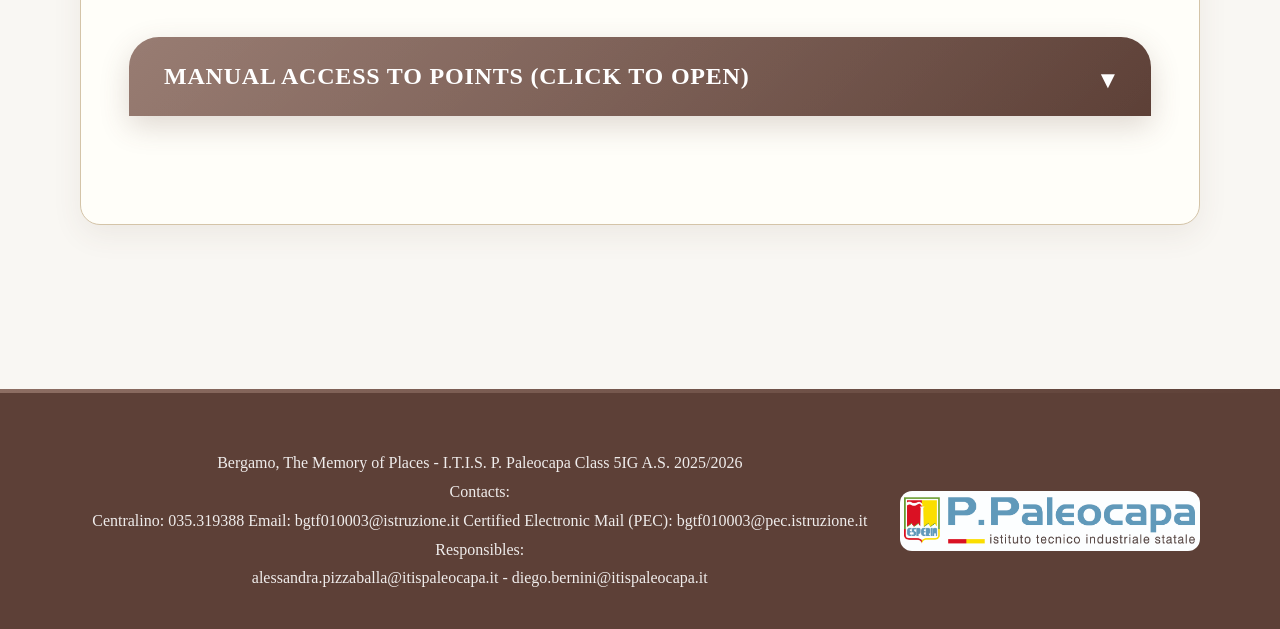
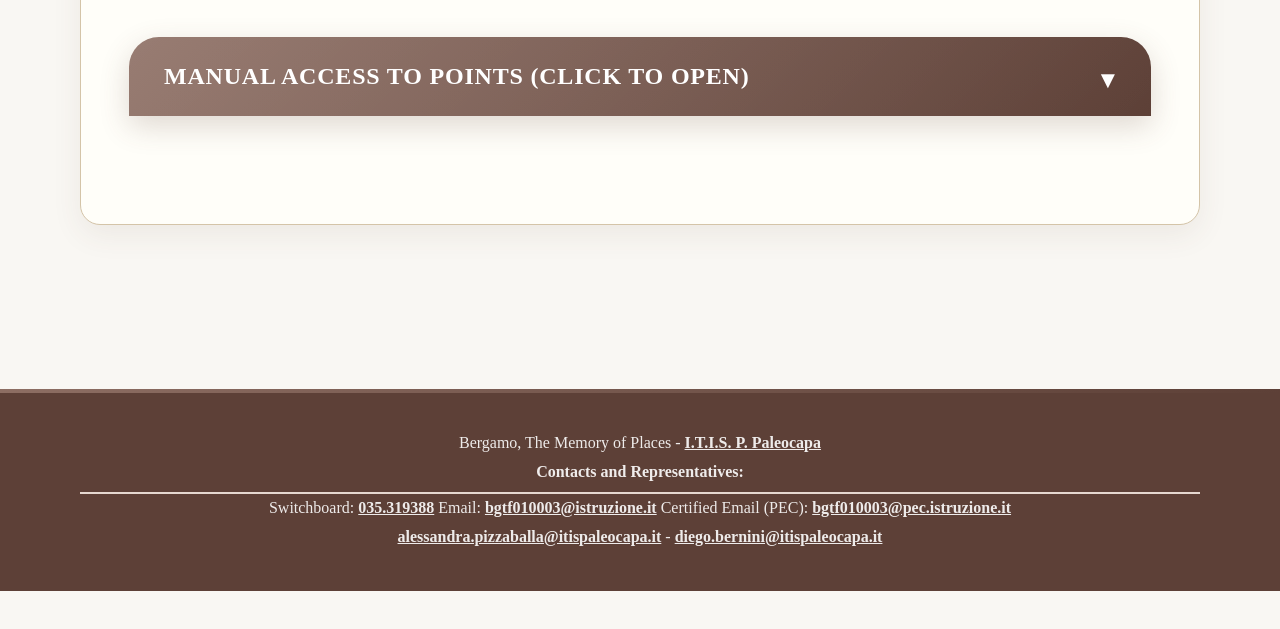
Before and after one commit to itinerari-memoria/itinerari-memoria.github.io, a plain HTML site: page index-en.html in a window 1280 px wide. Shown: the part 2803-3432 px from the top of the page. After the commit the page ends 3394 px from the top, so only its background shows below. Drawn offline with nearby package versions, Linux system fonts and the light colour scheme.

Commit message:
contatti

```diff
--- a/css/style.css
+++ b/css/style.css
@@ -1964,3 +1964,47 @@
   color: white;
   cursor: pointer;
 }
+
+
+.site-footer {
+  background: var(--primary); /* marrone scuro tema storico */
+  color: var(--accent-light); /* testo chiaro per contrasto */
+  padding: 40px 0;
+  font-family: 'Crimson Text', serif; /* coerente col menu */
+}
+
+.site-footer a {
+  color: var(--accent-light); /* link chiaro, visibile sul marrone */
+  text-decoration: underline;
+}
+
+.footer-content {
+  display: flex;
+  flex-wrap: wrap;
+  justify-content: space-between;
+  gap: 20px;
+}
+
+.footer-text {
+  flex: 1;
+  min-width: 200px;
+}
+
+.footer-section-title {
+  font-weight: bold;
+  border-bottom: 2px solid var(--accent-light); /* riga visibile chiara */
+  padding-bottom: 5px;
+  margin-bottom: 10px;
+}
+
+/* link solo testuale, niente pulsante */
+.site-footer a.text-link {
+    display: inline;           /* non inline-flex */
+    padding: 0;                /* niente spazio extra */
+    border: none;              /* niente bordo */
+    border-radius: 0;          /* niente arrotondamento */
+    background: none;          /* niente sfondo */
+    color: var(--accent-light);/* colore coerente col footer */
+    text-decoration: underline;/* solo sottolineatura */
+    font-family: 'Crimson Text', serif;
+}
--- a/index-en.html
+++ b/index-en.html
@@ -180,20 +180,26 @@
     </main>
 
     <footer class="site-footer">
-        <div class="container">
-            <div class="footer-content">
-                <div class="footer-text">
-                    <p>Bergamo, The Memory of Places - I.T.I.S. P. Paleocapa Class 5IG A.S. 2025/2026 </p>
-                    <p>Contacts: </p>
-                    <p>Centralino: 035.319388 Email: bgtf010003@istruzione.it Certified Electronic Mail (PEC):
-                        bgtf010003@pec.istruzione.it</p>
-                    <p>Responsibles:</p>
-                    <p>alessandra.pizzaballa@itispaleocapa.it - diego.bernini@itispaleocapa.it</p>
-                </div>
-                <img src="../assets/img/logo_orizzontale.jpg" alt="Logo Itinerari della Memoria" class="footer-logo">
-            </div>
+    <div class="container">
+      <div class="footer-content">
+        <div class="footer-text">
+          <p>Bergamo, The Memory of Places - <a href="https://www.itispaleocapa.edu.it/" class="text-link">I.T.I.S. P.
+              Paleocapa</a></p>
+
+          <p class="footer-section-title">Contacts and Representatives:</p>
+          <p>Switchboard: <a class="text-link" href="tel:035.319388" data-focus-mouse="false">035.319388</a> Email: <a
+              class="text-link" href="mailto:bgtf010003@istruzione.it">bgtf010003@istruzione.it</a> Certified Email (PEC):
+            <a class="text-link" href="mailto:bgtf010003@pec.istruzione.it"
+              data-focus-mouse="false">bgtf010003@pec.istruzione.it</a>
+          </p>
+
+          <p><a class="text-link" href="mailto:alessandra.pizzaballa@itispaleocapa.it"
+              data-focus-mouse="false">alessandra.pizzaballa@itispaleocapa.it</a> - <a class="text-link"
+              href="mailto:diego.bernini@itispaleocapa.it" data-focus-mouse="false">diego.bernini@itispaleocapa.it</a>
+          </p>
         </div>
-    </footer>
+      </div>
+  </footer>
 
     <!-- Leaflet JS (necessario per far funzionare la mappa) -->
     <script src="https://unpkg.com/leaflet@1.9.4/dist/leaflet.js"></script>
```
Also changed, not shown: index.html (+15 -9 lines).
